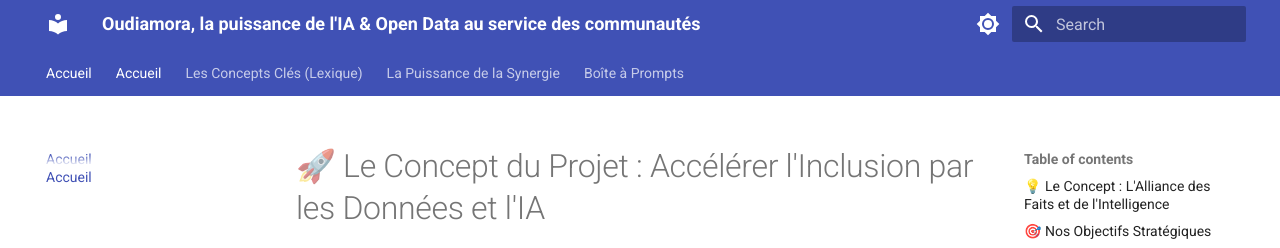
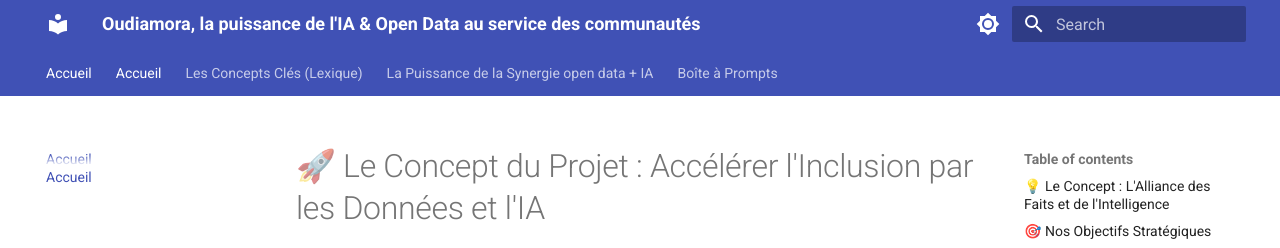
Before and after one commit to Link4Dev/oudiamora, an MkDocs documentation site: the page built from docs/index.md, in a window 1280 px wide and 900 px high. Shown: the top 248 px of the window. Built offline with MkDocs 1.6.1 and Material for MkDocs 9.7.7, drawn with Linux system fonts in a browser that asks for light colours.

Commit message:
Update mkdocs.yml

```diff
--- a/mkdocs.yml
+++ b/mkdocs.yml
@@ -21,7 +21,7 @@
     - search.highlight
 nav:
   - Accueil: index.md
-  - Le Concept: index.md
+  - Le projet : index.md
   - Les Concepts Clés (Lexique): definitions.md
-  - La Puissance de la Synergie: combinaison-puissance.md
+  - La Puissance de la Synergie open data + IA: combinaison-puissance.md
   - Boîte à Prompts: boite-a-outils.md
```
